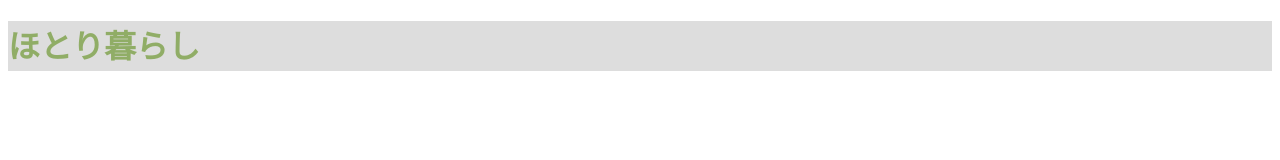
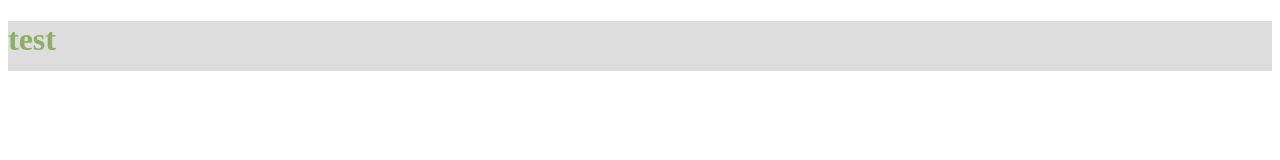
Before and after one commit to HotoriS/hotogura, a plain HTML site: page myPage/index.html in a window 1280 px wide. Drawn offline with Linux system fonts and the light colour scheme.

Commit message:
Update index.html

```diff
--- a/myPage/index.html
+++ b/myPage/index.html
@@ -1,6 +1,6 @@
 <!DOCTYPE html>
 <head>
-<title>ほとり暮らし</title>
+<title>test</title>
 <meta charset="utf-8">
 <!-- <meta name="description" content="ここにディスクリプションを書きます"> -->
 <meta name="viewport" content="width=device-width, initial-scale=1.0">
@@ -12,7 +12,7 @@
 
 <header>
   <div>
-      <h1>ほとり暮らし</h1>
+      <h1>test</h1>
   </div>
 </header>
 
```
